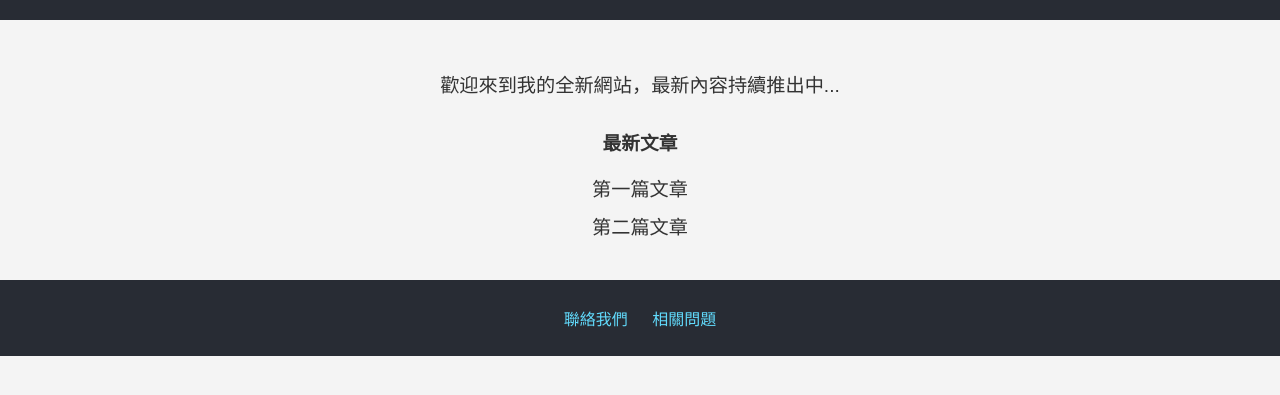
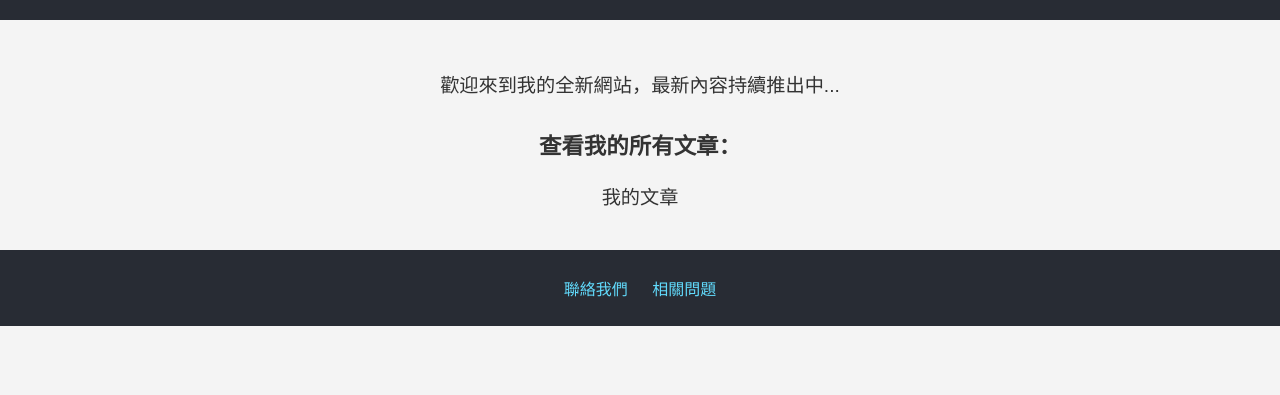
Before and after one commit to Yiha321/my-blog, a plain HTML site: page index.html in a window 1280 px wide. Shown: the part 153-548 px from the top of the page. Drawn offline with Linux system fonts and the light colour scheme.

Commit message:
Update index.html

```diff
--- a/index.html
+++ b/index.html
@@ -34,15 +34,16 @@
             font-size: 1.2em;
             margin: 30px 0;
         }
-        .article-links {
+        .article-link {
             margin: 20px 0;
+            font-size: 1.2em;
         }
-        .article-links a {
+        .article-link a {
             color: #333;
             text-decoration: none;
-            font-size: 1.2em;
-            margin: 10px 0;
-            display: block;
+        }
+        .article-link a:hover {
+            text-decoration: underline;
         }
         footer {
             background-color: #282c34;
@@ -73,10 +74,9 @@
         <p class="welcome-message">歡迎來到我的全新網站，最新內容持續推出中...</p>
 
         <!-- 文章链接 -->
-        <div class="article-links">
-            <h3>最新文章</h3>
-            <a href="post1.md">第一篇文章</a>
-            <a href="post2.md">第二篇文章</a>
+        <div class="article-link">
+            <h3>查看我的所有文章：</h3>
+            <a href="/blog/">我的文章</a>
         </div>
     </main>
 
```
